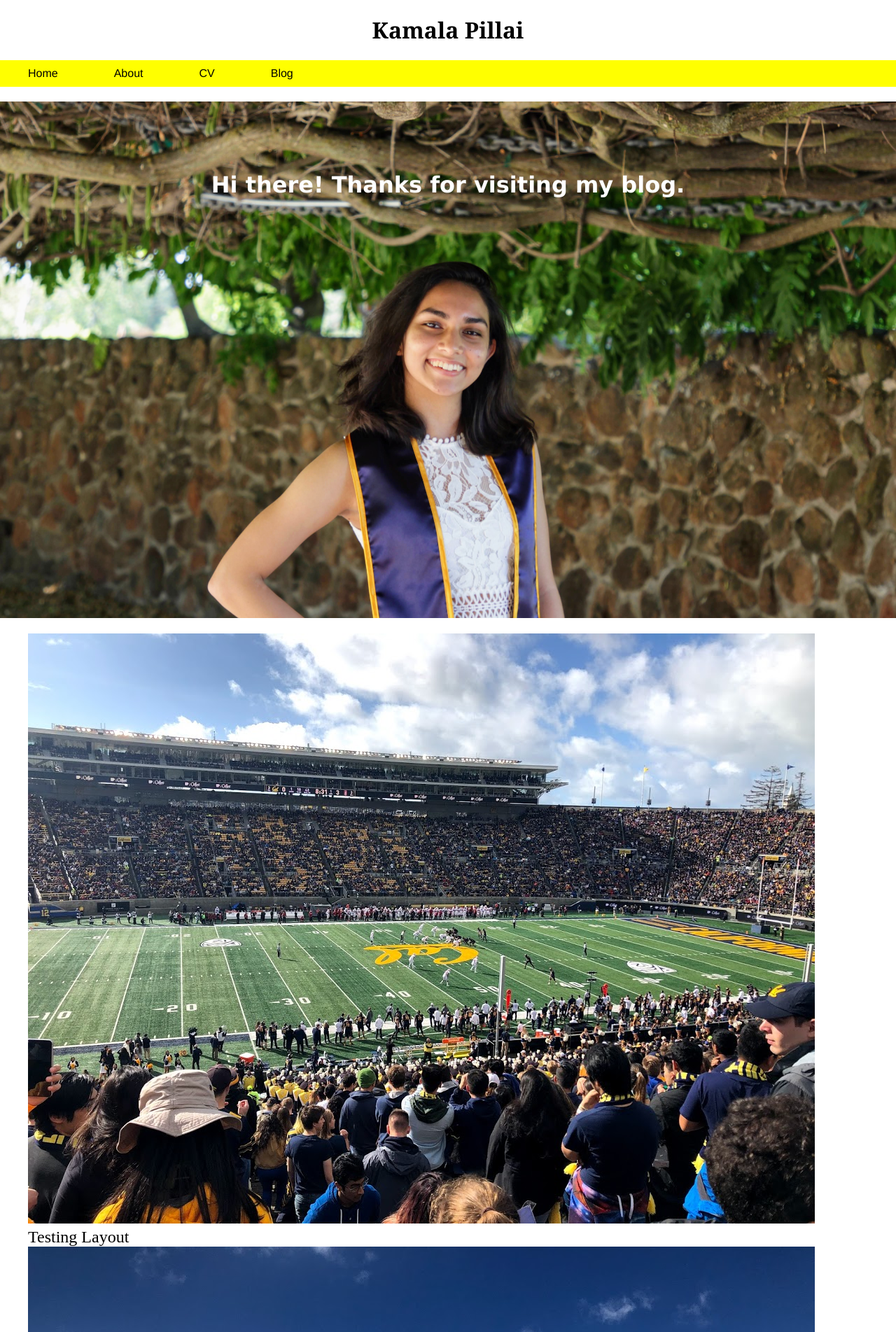
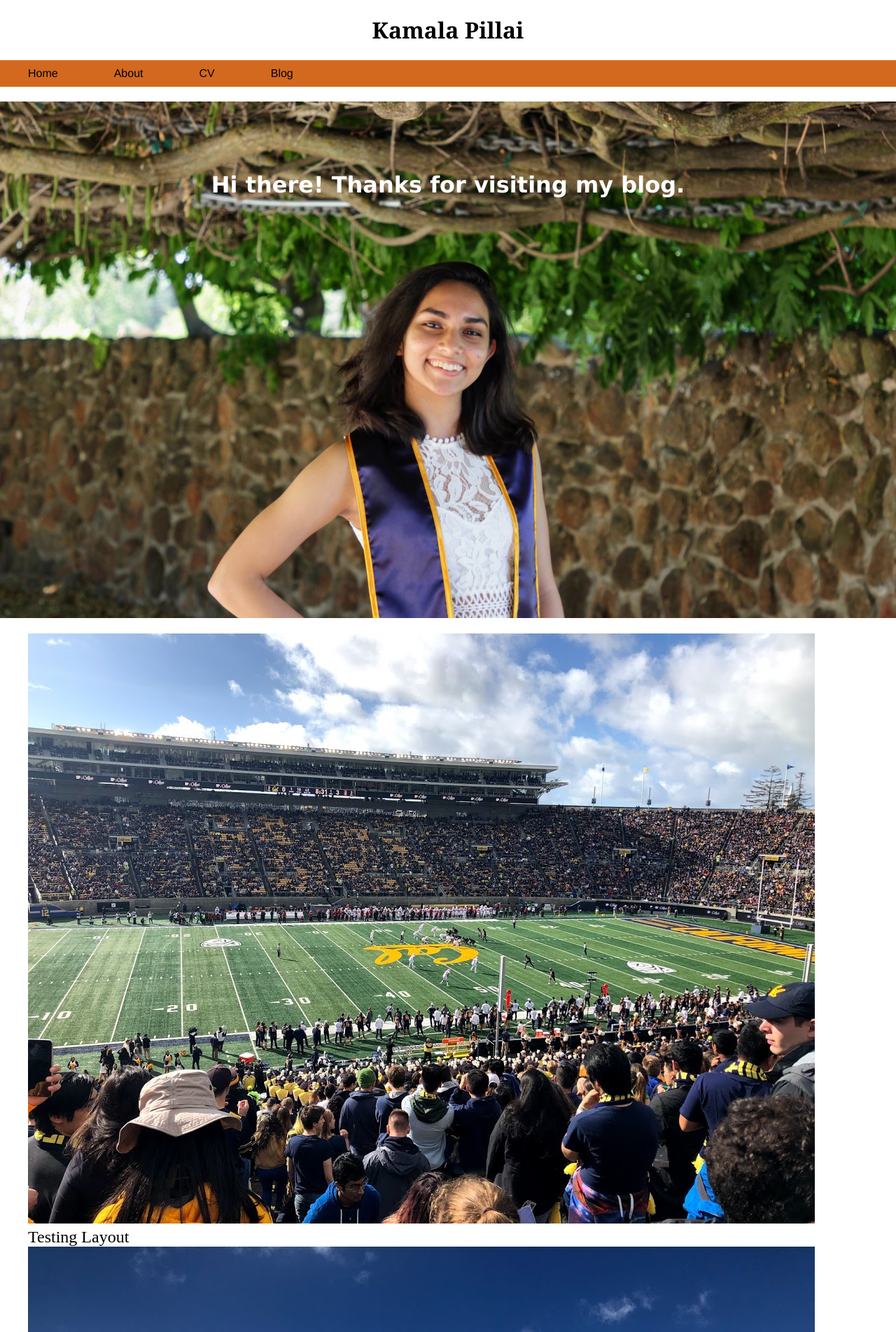
Before and after one commit to kpill/kpill.github.io, a Jekyll site: the page built from index.html, in a window 1280 px wide. Shown: the top 1903 px of the page at 70% size. Built offline with Jekyll 4.4.1, drawn with Linux system fonts in a browser that asks for light colours.

Commit message:
Update main.css

```diff
--- a/css/main.css
+++ b/css/main.css
@@ -39,7 +39,7 @@ nav ul {
 	margin: 0;
     list-style-type: none;
     overflow: hidden;
-    background-color: yellow;
+    background-color: chocolate;
     width: 100vw;
 }
 
```
